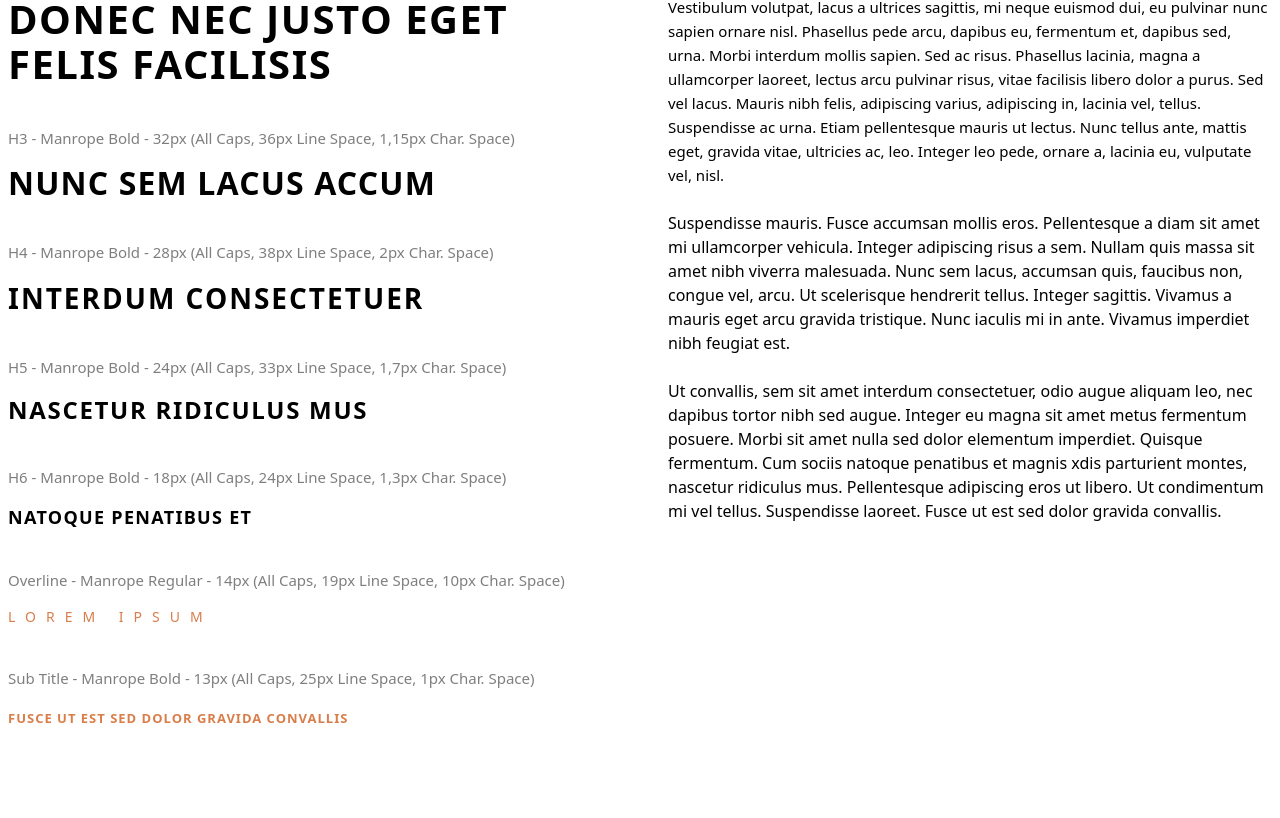
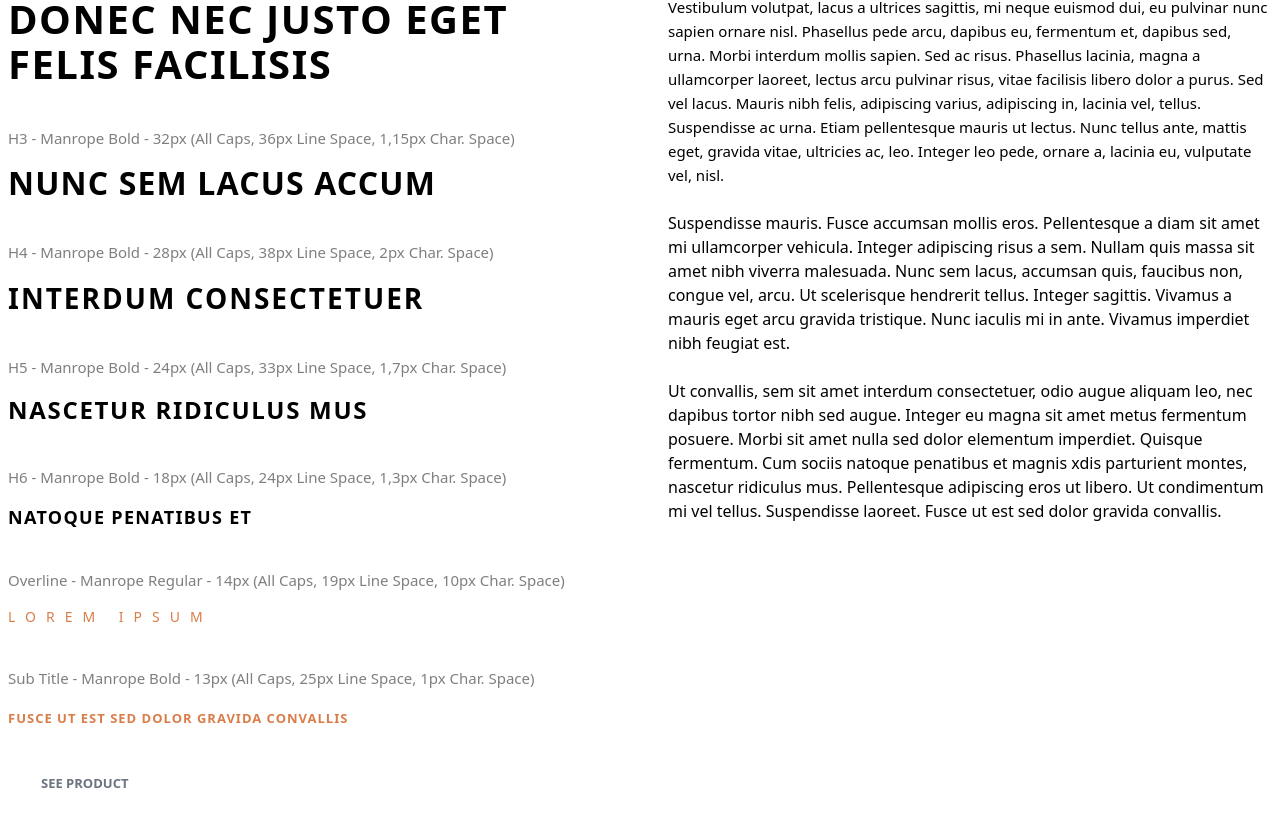
Before and after one commit to unhommequidort/audiophile, a Next.js app: page /design in a window 1280 px wide. Shown: the part 1485-2303 px from the top of the page. Before the commit the page ends 2255 px from the top, so only its background shows below. Built offline with nearby package versions, Linux system fonts and the light colour scheme.

Commit message:
Set up storybook/add buttons story

```diff
--- /dev/null
+++ b/app/design/components/Buttons/Buttons.tsx
@@ -0,0 +1,15 @@
+import Button from '../../../../components/ui/Button/Button';
+
+const Buttons = () => {
+  return (
+    <div>
+      <Button intent="tertiary" href="/" title="Shop headphones">
+        <span className="uppercase">See product</span>
+      </Button>
+      <br />
+      <br />
+    </div>
+  );
+};
+
+export default Buttons;
--- a/app/design/page.tsx
+++ b/app/design/page.tsx
@@ -1,3 +1,4 @@
+import Buttons from './components/Buttons/Buttons';
 import Colors from './components/Colors/Colors';
 import Typography from './components/Typography/Typography';
 
@@ -9,6 +10,7 @@ const DesignPage = () => {
       </h1>
       <Colors />
       <Typography />
+      <Buttons />
     </div>
   );
 };
--- /dev/null
+++ b/components/ui/Button/Button.tsx
@@ -0,0 +1,62 @@
+import { cva, type VariantProps } from 'class-variance-authority';
+import Link from 'next/link';
+import { ButtonHTMLAttributes, ReactNode } from 'react';
+
+const button = cva('button', {
+  variants: {
+    intent: {
+      primary: [
+        'bg-peru',
+        'text-white',
+        'border-transparent',
+        'hover:bg-tangelo',
+      ],
+      secondary: [
+        'bg-transparent',
+        'text-black',
+        'border-slate-950',
+        'hover:bg-black',
+        'hover:text-white',
+      ],
+      tertiary: [
+        'bg-transparent',
+        'text-gray-500',
+        'border-transparent',
+        'hover:text-peru',
+      ],
+    },
+  },
+  defaultVariants: {
+    intent: 'primary',
+  },
+});
+
+export interface ButtonProps
+  extends ButtonHTMLAttributes<HTMLButtonElement>,
+    VariantProps<typeof button> {
+  children: ReactNode;
+  href: string;
+  title: string;
+}
+
+const Button = ({ className, intent, children, href, title }: ButtonProps) => {
+  return (
+    <Link
+      href={href}
+      aria-label={title}
+      className={[
+        'border',
+        'py-4',
+        'px-8',
+        'uppercase',
+        'text-xs',
+        'font-semibold',
+        button({ intent, className }),
+      ].join(' ')}
+    >
+      {children}
+    </Link>
+  );
+};
+
+export default Button;
--- a/stories/Button.tsx
+++ b/stories/Button.tsx
@@ -34,13 +34,11 @@ export const Button = ({
   label,
   ...props
 }: ButtonProps) => {
-  const mode = primary ? 'bg-blue-500' : 'storybook-button--secondary';
+  const mode = primary ? 'storybook-button--primary' : 'storybook-button--secondary';
   return (
     <button
       type="button"
-      className={['storybook-button', `storybook-button--${size}`, mode].join(
-        ' '
-      )}
+      className={['storybook-button', `storybook-button--${size}`, mode].join(' ')}
       {...props}
     >
       {label}
```
Also changed, not shown: package.json (+10 -8 lines), 2 other files (tests, documents, lock files or other folders).
